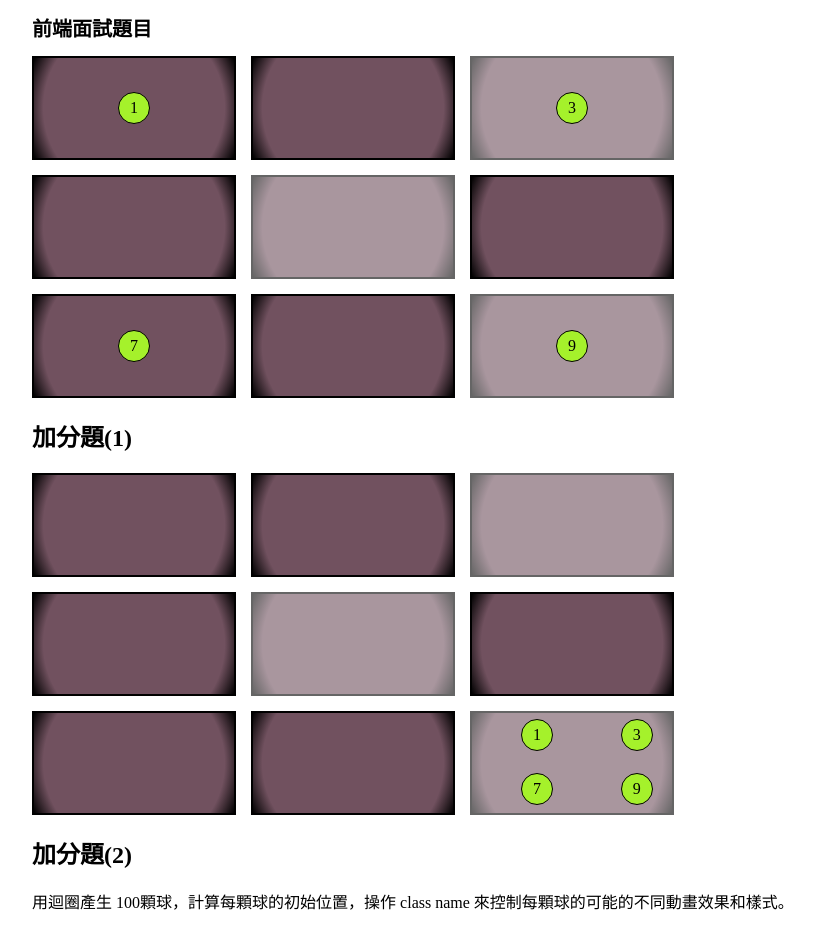
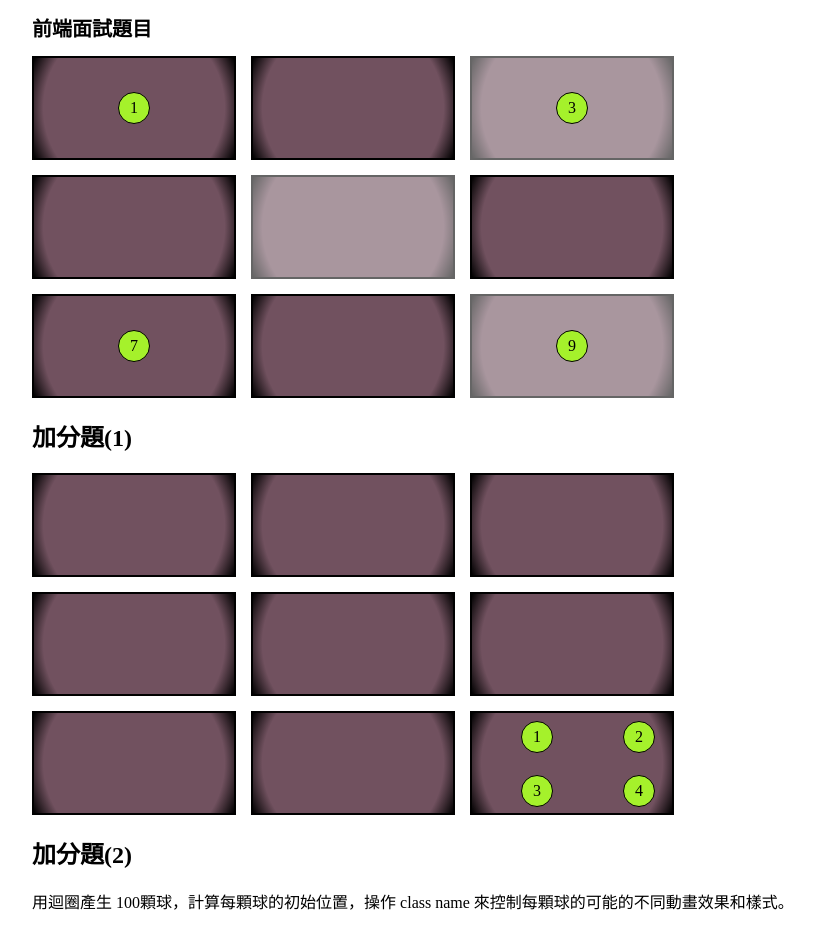
Before and after one commit to mengshulu/Frontend, a Vue app: page / in a window 1280 px wide. Shown: the whole page, without its empty margins (227-1042 px from the left). Built offline with nearby package versions, Linux system fonts and the light colour scheme.

Commit message:
refactor: 加分題1

```diff
--- a/src/views/HomeView.vue
+++ b/src/views/HomeView.vue
@@ -23,19 +23,17 @@
     <h2>加分題(1)</h2>
     <div class="nine-block bonus">
       <div
-        v-for="num in 9"
+        v-for="num in 4"
         :key="num"
-        class="block"
-      >
-        <div class="box" />
-        <template v-if="showBallBlocks.includes(num)">
-          <div
         class="ball"
       >
         {{ num }}
       </div>
-        </template>
-      </div>
+      <div
+        v-for="num in 9"
+        :key="num"
+        class="box"
+      />
     </div>
     <h2>加分題(2)</h2>
     <p>用迴圈產生 100顆球，計算每顆球的初始位置，操作 class name 來控制每顆球的可能的不同動畫效果和樣式。</p>
@@ -68,7 +66,6 @@
     background-color: #A5F12B;
   }
 
-  .block {
   .box {
     width: 200px;
     height: 100px;
@@ -76,6 +73,7 @@
     background: radial-gradient(circle, rgba(113,81,95,1) 81%, rgba(0,0,0,1) 100%);
   }
 
+  .block {
     &:nth-child(3),&:nth-child(5),&:nth-child(9) {
       .box {
         animation: changeOpacity 1s ease-in-out 0s infinite;
@@ -119,35 +117,32 @@
   @include nineBlock();
   position: relative;
 
-  .block {
-    display: flex;
-    justify-content: center;
-    align-items: center;
-
-    &:nth-child(1) .ball {
-      top: 50px;
-      left: 100px;
-    }
-    &:nth-child(3) .ball {
-      top: 50px;
-      left: 530px;
-    }
-    &:nth-child(7) .ball {
-      top: 280px;
-      left: 100px;
-    }
-    &:nth-child(9) .ball {
-      top: 280px;
-      left: 530px;
-    }
-  }
-
   .ball {
     position: absolute;
     transform: translate(-50%, -50%);
     animation: ballMove03 3s ease-in-out 0s infinite;
+    --top: 55px;
+    --bottom: 290px;
+    --left: 100px;
+    --right: 540px;
 
-
+    &:nth-child(1) {
+      top: var(--top);
+      left: var(--left);
+    }
+    &:nth-child(2) {
+      top: var(--top);
+      left: var(--right);
+    }
+    &:nth-child(3) {
+      top: var(--bottom);
+      left: var(--left);
+    }
+    &:nth-child(4) {
+      top:  var(--bottom);
+      left: var(--right);
+    }
+  }
   @keyframes ballMove03 {
     0% {
       // top: 0;
@@ -157,7 +152,6 @@
       position: absolute;
       top: calc(100% - 15px);
       left: calc(100% - 15px);
-      }
     }
   }
 }
```
Lines whose indentation alone changed are shown as unchanged.
